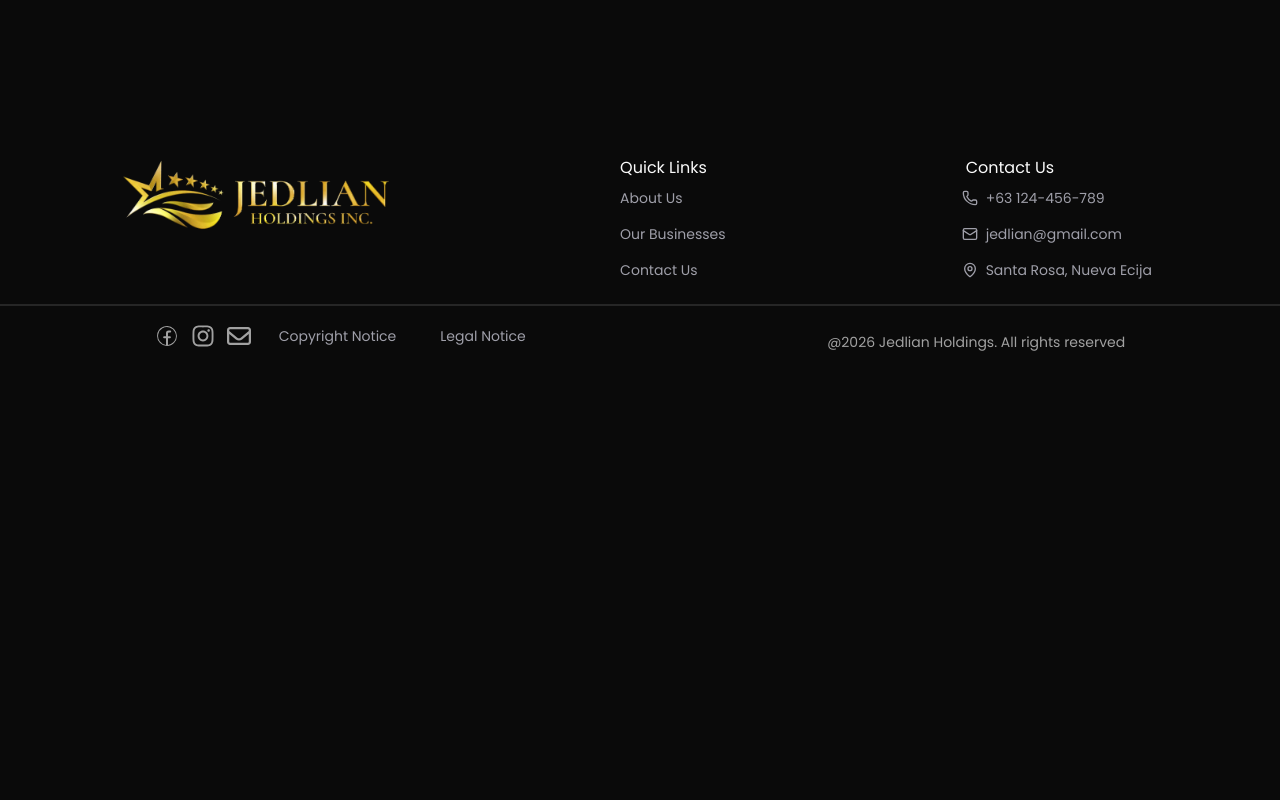
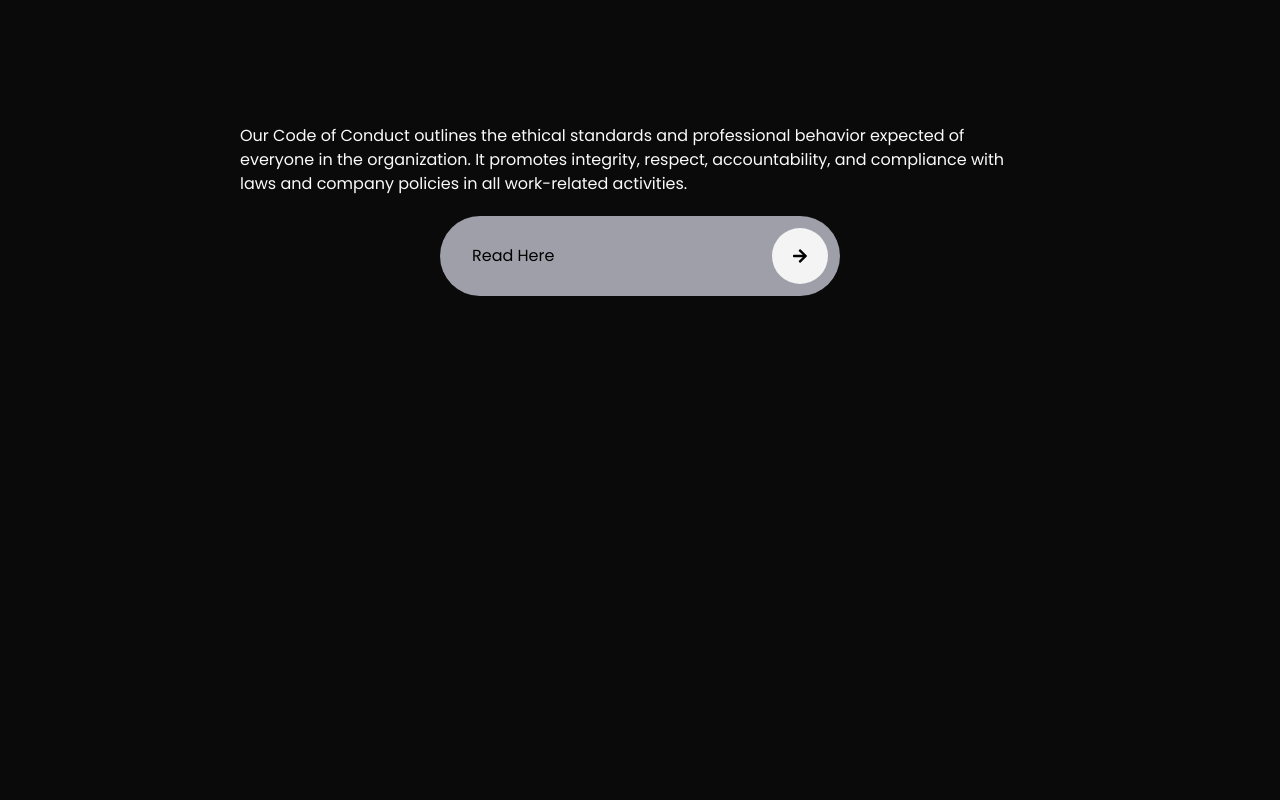
Before and after one commit to M1chael30/jedlian, a Next.js app: page /corporate-governance in a window 1280 px wide. Shown: the part 1460-2260 px from the top of the page. Before the commit the page ends 1830 px from the top, so only its background shows below. Built offline with nearby package versions, Linux system fonts and the light colour scheme.

Commit message:
created coc

```diff
--- a/app/corporate-governance/page.js
+++ b/app/corporate-governance/page.js
@@ -1,3 +1,4 @@
+import CodeOfConduct from "@/components/components-code-of-conduct/code-of-conduct";
 import CorporateValues from "@/components/components-corporate-values/corporate-values";
 import MissionVision from "@/components/components-mission-vision/mission-vision";
 import CorporateGovernanceHeader from "@/components/corporate-governance-header";
@@ -8,6 +9,7 @@ export default function CorporateGovernance() {
       <CorporateGovernanceHeader/>
       <MissionVision/>
        <CorporateValues/>
+       <CodeOfConduct/>
     </div>
  );
 }
--- /dev/null
+++ b/components/components-code-of-conduct/code-of-conduct-desc.jsx
@@ -0,0 +1,16 @@
+import React from 'react'
+import COCReadHere from './code-of-conduct-read-here'
+
+export default function CodeOfConductDesc() {
+    return (
+        <div className="flex flex-wrap w-200 gap-5 justify-center">
+            <p>
+            Our Code of Conduct outlines the ethical standards and professional behavior
+             expected of everyone in the organization. It promotes integrity, respect, accountability, and compliance
+              with laws and company  policies in all work-related activities.
+            </p>
+            <COCReadHere/>
+        </div>
+
+    )
+}
--- /dev/null
+++ b/components/components-code-of-conduct/code-of-conduct-read-here.jsx
@@ -0,0 +1,13 @@
+import React from 'react'
+import { FaArrowRight } from "react-icons/fa";
+
+export default function COCReadHere() {
+  return (
+    <div className='flex justify-between items-center w-100 p-3 rounded-full bg-zinc-400 text-black'>
+      <p className='ml-5'>Read Here</p>
+      <button className='rounded-full bg-zinc-100 p-5'>
+        <FaArrowRight/>
+      </button>
+    </div>
+  )
+}
--- /dev/null
+++ b/components/components-code-of-conduct/code-of-conduct.jsx
@@ -0,0 +1,9 @@
+import CodeOfConductDesc from "./code-of-conduct-desc";
+
+export default function CodeOfConduct() {
+  return (
+    <section className="flex flex-col gap-10 min-h-screen">
+        <CodeOfConductDesc/>
+    </section>
+  )
+}
```
